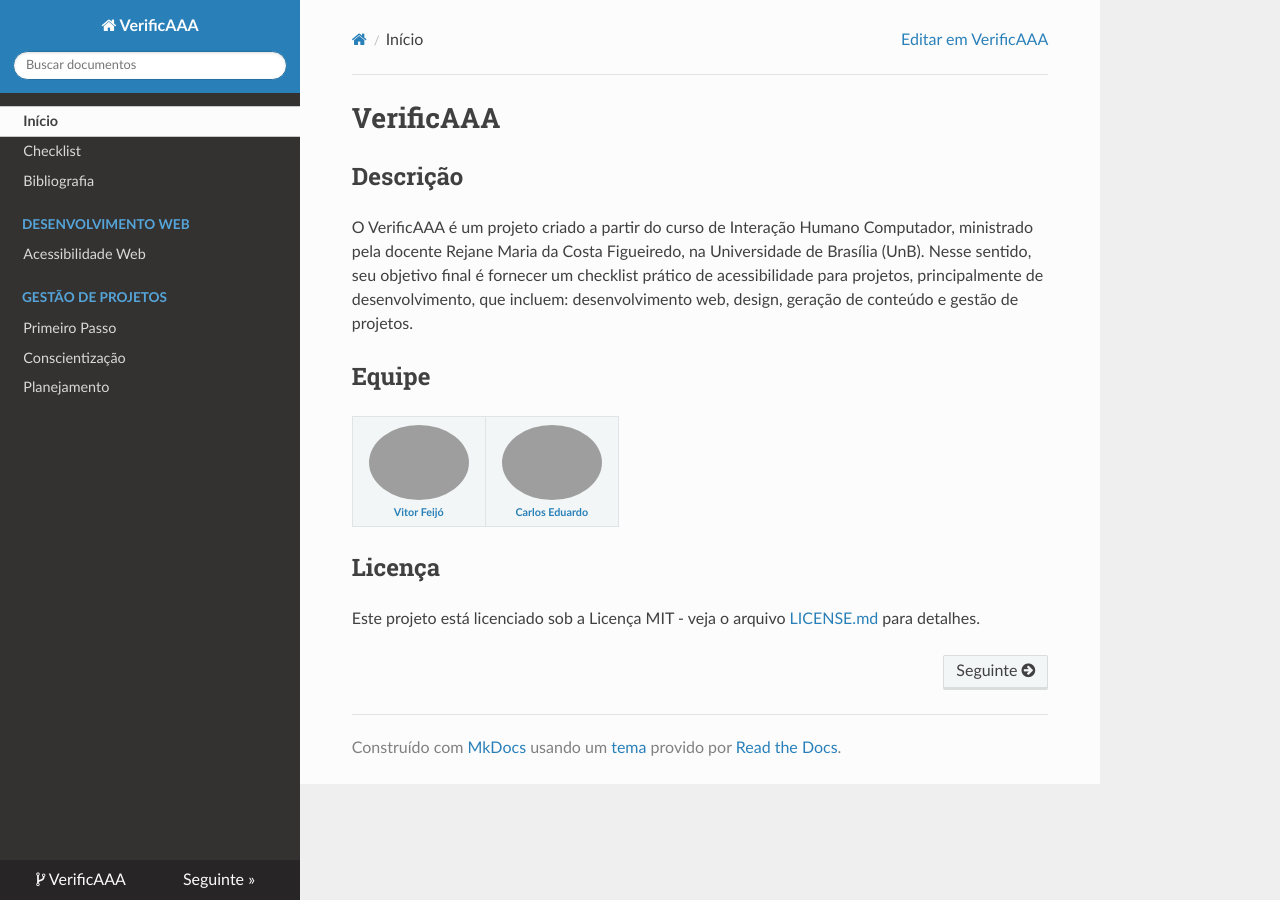
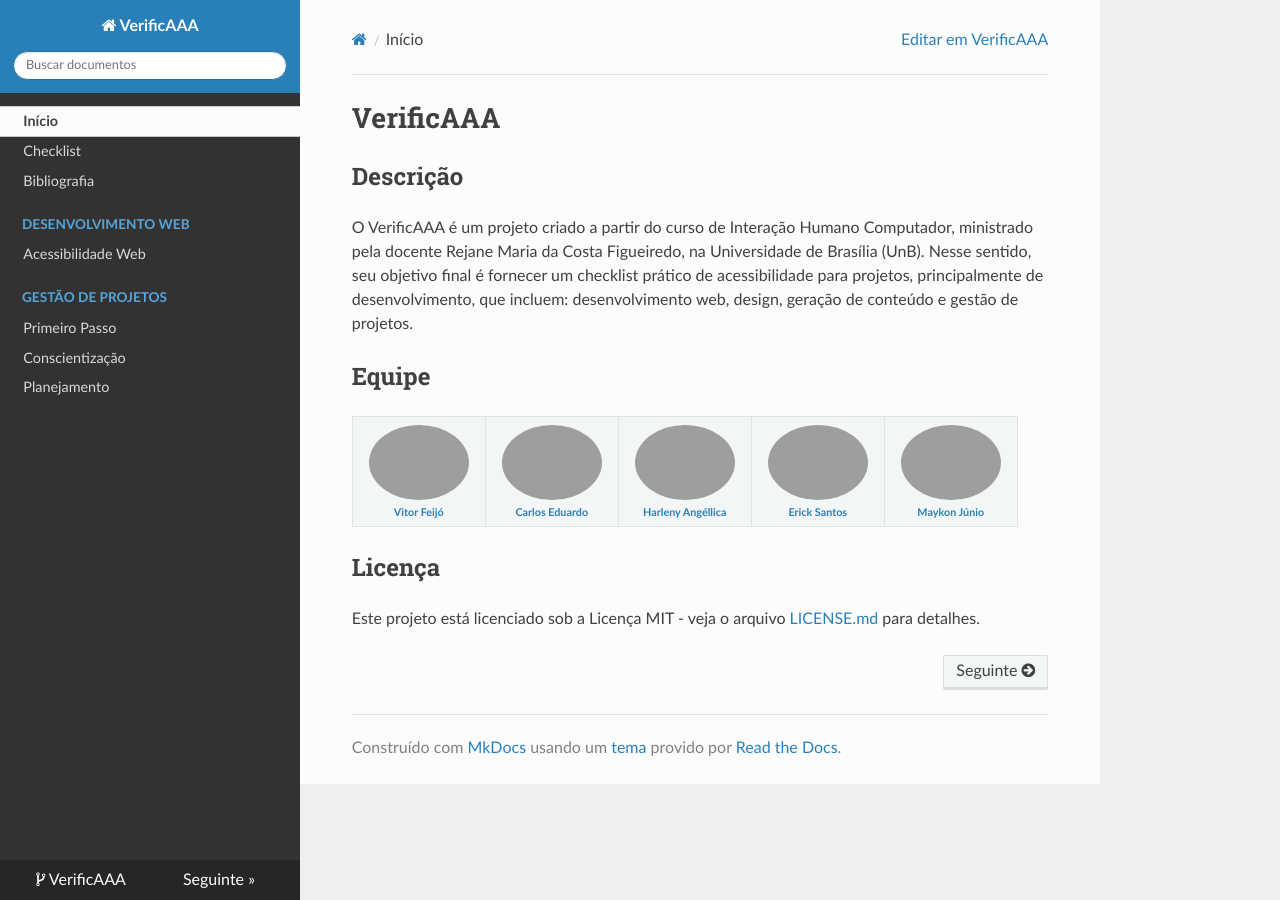
Before and after one commit to vitorfleonardo/VerificaAAA, an MkDocs documentation site: the page built from docs/index.md, in a window 1280 px wide. Built offline with MkDocs 1.6.1, drawn with Linux system fonts in a browser that asks for light colours; nearby versions of some CDN libraries.

Commit message:
add team

```diff
--- a/docs/index.md
+++ b/docs/index.md
@@ -10,6 +10,9 @@
   <tr>
     <td align="center"><a href="https://github.com/vitorfleonardo"><img style="border-radius: 50%;" src="https://github.com/vitorfleonardo.png" width="100px;" alt=""/><br /><sub><b>Vitor Feijó</b></sub></a><br />
     <td align="center"><a href="https://github.com/CADU110"><img style="border-radius: 50%;" src="https://github.com/CADU110.png" width="100px;" alt=""/><br /><sub><b>Carlos Eduardo</b></sub></a><br />
+    <td align="center"><a href="https://github.com/Angelicahaas"><img style="border-radius: 50%;" src="https://github.com/Angelicahaas.png" width="100px;" alt=""/><br /><sub><b>Harleny Angéllica</b></sub></a><br />
+    <td align="center"><a href="https://github.com/Erick-ems "><img style="border-radius: 50%;" src="https://github.com/Erick-ems.png" width="100px;" alt=""/><br /><sub><b>Erick Santos</b></sub></a><br />
+    <td align="center"><a href="https://github.com/maykonjuso "><img style="border-radius: 50%;" src="https://github.com/maykonjuso.png" width="100px;" alt=""/><br /><sub><b>Maykon Júnio</b></sub></a><br />
   </tr>
 </table>
 
```
Also changed, not shown: README.md (+2 -0 lines).
